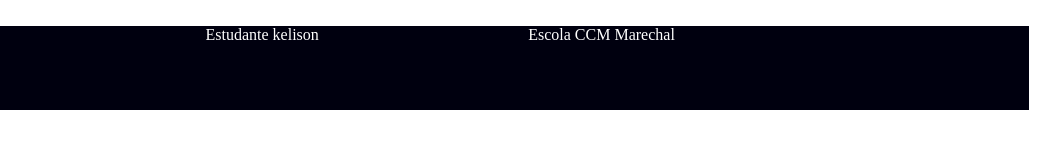
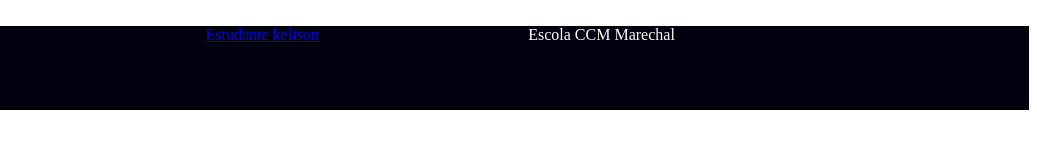
Before and after one commit to Kelisonlohmann/kelisonlohmann.github.io, a plain HTML site: page index.html in a window 1280 px wide. Shown: the full height of the page, 243-1280 px from the left. Drawn offline with Linux system fonts and the light colour scheme.

Commit message:
Update index.html

```diff
--- a/index.html
+++ b/index.html
@@ -11,8 +11,8 @@
     <header class="cabecalho">
       <img class="cabecalho-imagem" src="download.jpeg" alt="adivocacia"
     <ul class="cabecalho-lista-item"></ul>
-        <li class="cabecalho-lista-item">Estudante
-         kelison</li>
+        <li class="cabecalho-lista-item"><a href="https://querobolsa.com.br/cursos-e-faculdades/parana--marechal-candido-rondon/direito/todos">Estudante
+             kelison</a></li>
         <li class="cabecalho-lista-item">Escola
          CCM Marechal</li>
         <ul>
```
